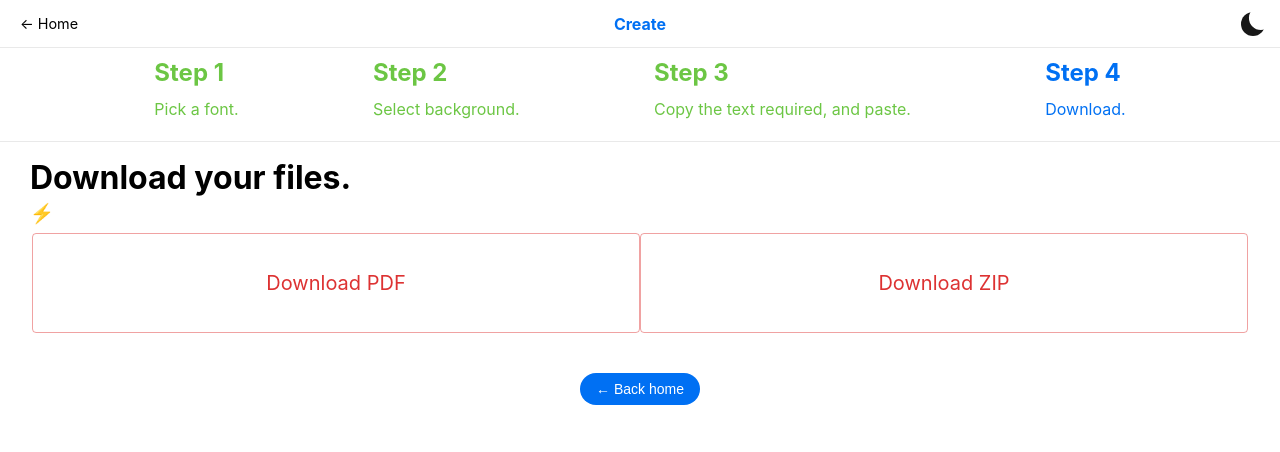
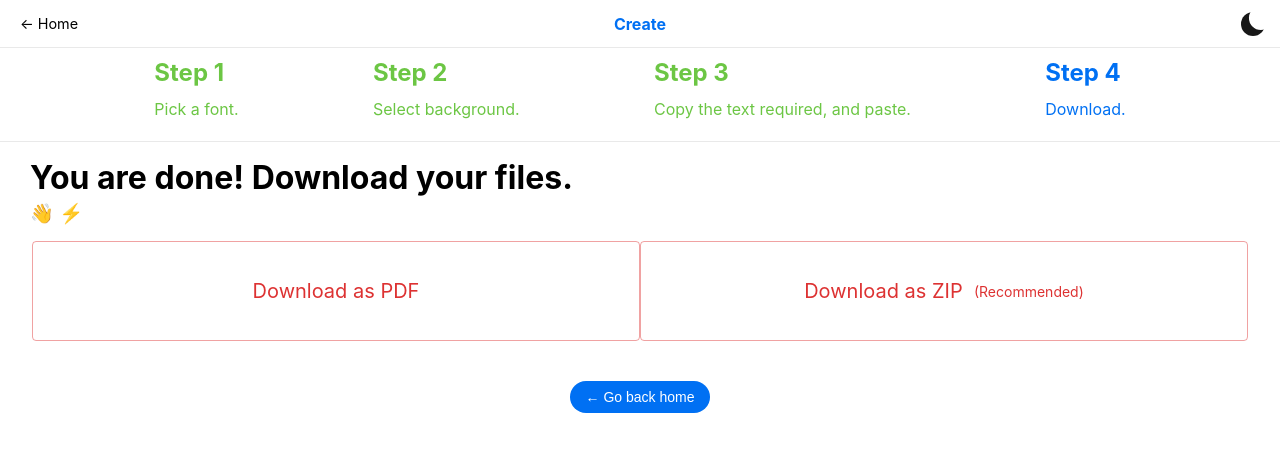
Before and after one commit to ninjaasmoke/afont, a Next.js app: page /new/step-4 in a window 1280 px wide. Shown: the top 452 px of the page. Built offline with nearby package versions, Linux system fonts and the light colour scheme.

Commit message:
finishing touches

```diff
--- a/components/loading.module.css
+++ b/components/loading.module.css
@@ -1,5 +1,9 @@
 .loading {
     text-align: center;
+}
+
+.loading p {
+    font-family: 'Product Sans', 'Raleway', -apple-system, BlinkMacSystemFont, 'Segoe UI', Roboto, Oxygen, Ubuntu, Cantarell, 'Open Sans', 'Helvetica Neue', sans-serif;
 }
 
 .outerCircle {
--- a/pages/new/step-4.js
+++ b/pages/new/step-4.js
@@ -61,14 +61,14 @@ export default function Step4() {
             <InstrStep steps={4} />
 
             <div className={utils.h1}>
-                <div><h1>Download your files.</h1> <span title="Selected font" >⚡</span> </div>
+                <div><h1>You are done! Download your files.</h1> <span title="Selected font" > 👋 ⚡</span> </div>
             </div>
             {
                 progress == 0
                     ?
                     <div className={stepStyle.buttons}>
-                        <button onClick={() => { generatePDF(); doc.save('Assignmentium.pdf') }} className={stepStyle.download} >Download PDF</button>
-                        <button onClick={() => downoadZIP()} className={stepStyle.download} >Download ZIP</button>
+                        <button onClick={() => { generatePDF(); doc.save('Assignmentium.pdf') }} className={stepStyle.download} >Download as PDF</button>
+                        <button onClick={() => downoadZIP()} className={stepStyle.download} >Download as ZIP &nbsp; <span>(Recommended)</span> </button>
                     </div>
 
                     :
@@ -78,7 +78,7 @@ export default function Step4() {
             }
             <div className={utils.nextButton}>
                 <Link href="/">
-                    &larr; Back home
+                    &larr; Go back home
                 </Link>
             </div>
         </div>
--- a/styles/step-4.module.css
+++ b/styles/step-4.module.css
@@ -5,7 +5,7 @@
 }
 
 .buttons {
-    margin: 8px 0 40px;
+    margin: 16px 0 40px;
     display: flex;
     width: calc(100% - 64px);
     justify-content: center;
@@ -42,6 +42,10 @@
     color: white;
 }
 
+.download span {
+    font-size: 14px;
+}
+
 @media (max-width: 600px) {
     .buttons {
         flex-direction: column;
```
